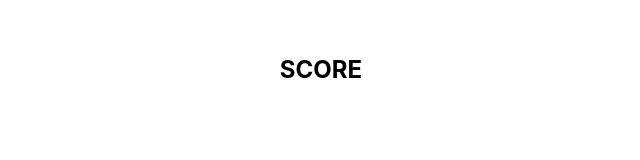
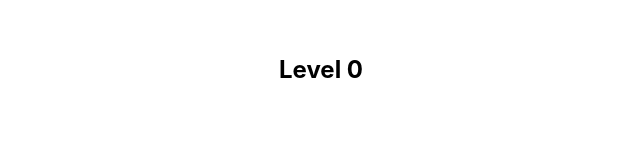
Before and after one commit to Bruswei/scroll-challenge, a React (Create React App) app: page / in a window 1280 px wide. Shown: the part 331-491 px from the top of the page, without its empty margins (319-959 px from the left). Built offline with nearby package versions, Linux system fonts and the light colour scheme.

Commit message:
Add 100 section and score number

```diff
--- a/src/App.js
+++ b/src/App.js
@@ -2,9 +2,19 @@ import Section from './components/Section/Section.js';
 import './App.css';
 
 function App() {
+
+  const numberOfSections = 100;
+  const sections = [];
+
+  for(let i = 0; i < numberOfSections-1; i++) {
+    sections.push(<Section score={i} ></Section>)
+  }
+
   return (
     <div className="App">
-      <Section></Section>
+    {
+      sections
+    }
     </div>
   );
 }
--- a/src/components/Section/Section.js
+++ b/src/components/Section/Section.js
@@ -1,9 +1,9 @@
 import './Section.css';
 
-function Section() {
+function Section(score) {
     return (
         <section className="section">
-            <h1>SCORE</h1>
+            <h1>Level {score.score} </h1>
         </section>
     );
 }
```
